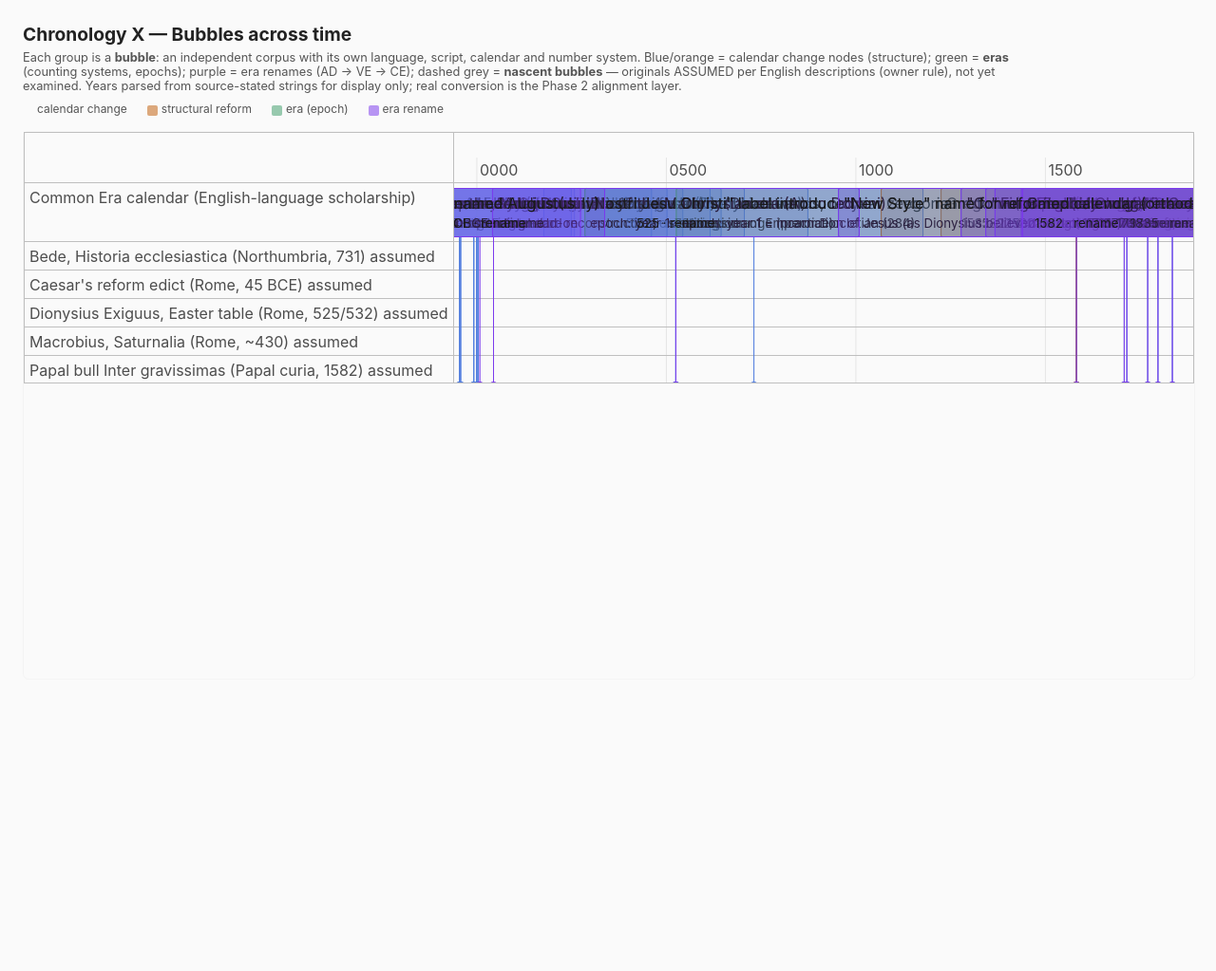
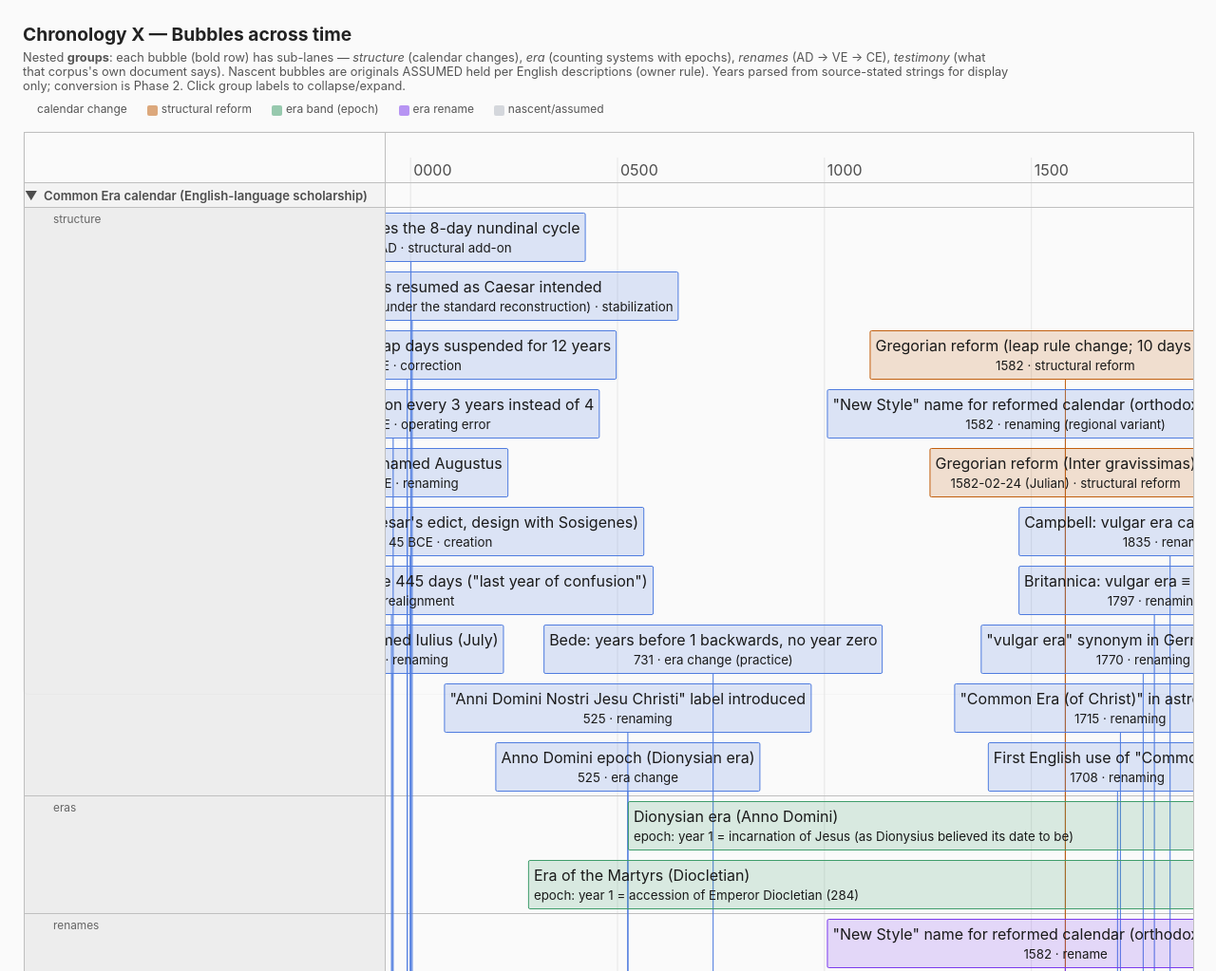
Before and after one commit to abenagainc/chronology, a plain HTML site: page bubbles.html in a window 1280 px wide. Shown: the top 1023 px of the page at 95% size. Before the commit the page ends 800 px from the top, so only its background shows below. Drawn offline with Linux system fonts and the light colour scheme.

Commit message:
deploy: 6a7deed

```diff
--- a/bubbles.html
+++ b/bubbles.html
@@ -14,27 +14,31 @@
   .legend { font-size: .75rem; margin: .4rem 0 1rem; color: #555; }
   .legend span { margin-right: 1.1rem; }
   .sw { display: inline-block; width: 11px; height: 11px; border-radius: 2px; margin-right: .25rem; vertical-align: middle; }
-  #timeline { width: 100%; height: 72vh; border: 1px solid #ccc2; border-radius: 6px; }
+  #timeline { width: 100%; height: 74vh; border: 1px solid #ccc2; border-radius: 6px; }
+  /* item classes */
   .vis-item.b-cal { background: #4f7cdf2e; border-color: #4f7cdf; }
   .vis-item.b-cal.reform { background: #c25f0e2e; border-color: #c25f0e; }
   .vis-item.b-era { background: #3f9d6b2e; border-color: #3f9d6b; }
   .vis-item.b-rename { background: #7c3aed2e; border-color: #7c3aed; }
+  /* group styling: bubble rows bold, sub-lanes smaller */
+  .vis-label { font-size: .82rem; }
+  .vis-group-level-0 { font-weight: 600; background: #f0f0f0aa; }
+  .vis-group-level-1 .vis-inner { font-size: .74rem; color: #666; padding-left: .8rem; }
   .nascent-flag { background: #92400e1a; border: 1px solid #b45309; color: #92400e;
-    display: inline-block; font-size: .7rem; padding: .05rem .45rem; border-radius: 99px; margin-left: .4rem; }
+    display: inline-block; font-size: .66rem; padding: .05rem .45rem; border-radius: 99px; margin-left: .4rem; }
   #err { color: #dc2626; font-size: .8rem; white-space: pre-wrap; }
 </style>
 </head>
 <body>
 <h1>Chronology X — Bubbles across time</h1>
-<p class="note">Each group is a <b>bubble</b>: an independent corpus with its own language, script, calendar and number system.
-Blue/orange = calendar change nodes (structure); green = <b>eras</b> (counting systems, epochs); purple = era renames (AD → VE → CE);
-dashed grey = <b>nascent bubbles</b> — originals ASSUMED per English descriptions (owner rule), not yet examined.
-Years parsed from source-stated strings for display only; real conversion is the Phase 2 alignment layer.</p>
+<p class="note">Nested <b>groups</b>: each bubble (bold row) has sub-lanes — <i>structure</i> (calendar changes), <i>era</i> (counting systems with epochs), <i>renames</i> (AD → VE → CE), <i>testimony</i> (what that corpus's own document says).
+Nascent bubbles are originals ASSUMED held per English descriptions (owner rule). Years parsed from source-stated strings for display only; conversion is Phase 2. Click group labels to collapse/expand.</p>
 <div class="legend">
   <span><i class="sw" style="background:#4f7df88"></i>calendar change</span>
   <span><i class="sw" style="background:#c25f0e88"></i>structural reform</span>
-  <span><i class="sw" style="background:#3f9d6b88"></i>era (epoch)</span>
+  <span><i class="sw" style="background:#3f9d6b88"></i>era band (epoch)</span>
   <span><i class="sw" style="background:#7c3aed88"></i>era rename</span>
+  <span><i class="sw" style="background:#9ca3af66"></i>nascent/assumed</span>
 </div>
 <div id="err"></div>
 <div id="timeline"></div>
@@ -46,6 +50,13 @@ function ymd(y) {
   return d;
 }
 
+// subgroup kinds per bubble
+const SUB = [
+  { key: 'struct', label: 'structure' },
+  { key: 'era',    label: 'eras' },
+  { key: 'rename', label: 'renames' },
+];
+
 async function load() {
   const [bubblesData, ceData] = await Promise.all([
     fetch('data/bubbles.json').then(r => r.json()),
@@ -54,29 +65,66 @@ async function load() {
 
   const groups = new vis.DataSet();
   const items = new vis.DataSet();
-  let g = 0;
 
   const order = ["Common Era calendar (English-language scholarship)"];
   const sorted = [...bubblesData.bubbles].sort((a, b) =>
     (order.includes(b.label) ? 1 : 0) - (order.includes(a.label) ? 1 : 0) ||
     a.label.localeCompare(b.label));
 
+  let gid = 0;
   for (const b of sorted) {
-    const gid = ++g;
+    const id = ++gid;                      // bubble group id (numeric)
+    const gkey = 'b' + id;
+    const shortName = b.label.replace(' — nascent bubble', '');
+
+    // count what this bubble actually has, to decide sub-lanes
+    const renameItems = b.label.includes('English') ? ceData.changes.filter(
+      c => (c.change_type || '').includes('renam')) : [];
+    const hasStruct = b.calendar_changes.length > 0;
+    const hasEra = b.eras.length > 0;
+    const hasRename = renameItems.length > 0;
+
+    // subgroup ids
+    const subIds = [];
+    const childDefs = [];
+    if (hasStruct) { childDefs.push({ key: SUB[0].key, label: SUB[0].label }); }
+    if (hasEra)    { childDefs.push({ key: SUB[1].key, label: SUB[1].label }); }
+    if (hasRename) { childDefs.push({ key: SUB[2].key, label: SUB[2].label }); }
+
+    for (const cd of childDefs) {
+      const cid = ++gid;
+      subIds.push(cid);
       groups.add({
-      id: gid,
-      content: b.label.replace(' — nascent bubble', '') +
-        (b.nascent ? ' <span class="nascent-flag">assumed</span>' : ''),
-      value: gid,
+        id: cid,
+        content: cd.label,
+        level: 1,
+        treeLevel: 1,
+      });
+    }
+
+    groups.add({
+      id: id,
+      content: shortName + (b.nascent ? ' <span class="nascent-flag">assumed</span>' : ''),
+      value: id,
+      nestedGroups: subIds.length ? subIds : undefined,
+      treeLevel: 0,
     });
 
-    // calendar-change nodes as point items
+    // map sub-lane ids
+    const sub = {};
+    let k = 0;
+    if (hasStruct) sub.struct = subIds[k++];
+    if (hasEra)    sub.era = subIds[k++];
+    if (hasRename) sub.rename = subIds[k++];
+
+    // ---- structure items (stacked) ----
+    let si = 0;
     for (const c of b.calendar_changes) {
       const y = c.year_display;
       if (y === null || y === undefined) continue;
       const reform = (c.change_type || '').includes('reform');
       items.add({
-        group: gid, id: 'c-' + c.id,
+        group: sub.struct, id: gkey + '-c-' + c.id,
         content: `${c.name}<br><small>${c.date_original} · ${c.change_type}</small>`,
         start: ymd(y),
         className: 'b-cal' + (reform ? ' reform' : ''),
@@ -84,43 +132,44 @@ async function load() {
       });
     }
 
-    // eras: open-ended band from epoch date
+    // ---- era bands ----
     for (const e of b.eras) {
       const yStart = parseInt(String(e.epoch_date || '').replace(/[^0-9-]/g, ''), 10);
       if (isNaN(yStart)) continue;
       items.add({
-        group: gid, id: 'e-' + e.id,
+        group: sub.era, id: gkey + '-e-' + e.id,
         content: `${e.name}<br><small>epoch: ${e.epoch || ''}</small>`,
         start: ymd(yStart), end: ymd(2100),
         type: 'range', className: 'b-era',
         title: `${e.name}\nepoch: ${e.epoch}\nepoch date as stated: ${e.epoch_date}\nstatus: ${e.status}`,
       });
     }
-  }
 
-  // era rename events (AD→VE→CE) into the main bubble's group (id 1)
-  for (const ch of ceData.changes) {
-    if (!(ch.change_type || '').includes('renam')) continue;
+    // ---- rename items (English bubble) ----
+    for (const ch of renameItems) {
       const y = parseInt(String(ch.date_original || '').replace(/[^0-9-]/g, ''), 10);
       if (isNaN(y)) continue;
       items.add({
-      group: 1, id: 'r-' + ch.id,
+        group: sub.rename, id: gkey + '-r-' + ch.id,
         content: `${ch.name}<br><small>${ch.date_original} · rename</small>`,
         start: ymd(y),
         className: 'b-rename',
         title: `${ch.name}\nrename of era: Dionysian era (Anno Domini)\ndate as stated: ${ch.date_original}\nstatus: ${ch.status}`,
       });
     }
+  }
 
   const options = {
     orientation: { axis: 'top' },
-    stack: false,
+    stack: true,                    // stack within lanes — readable overlap handling
     groupOrder: 'value',
+    groupHeightMode: 'auto',
     showCurrentTime: true,
     zoomMin: 1000 * 60 * 60 * 24 * 365,
     zoomMax: 1000 * 60 * 60 * 24 * 365 * 3000,
     start: ymd(-60), end: ymd(1900),
     tooltip: { followMouse: true },
+    editable: false,
   };
   new vis.Timeline(document.getElementById('timeline'), items, groups, options);
 }
```
Lines whose indentation alone changed are shown as unchanged.
